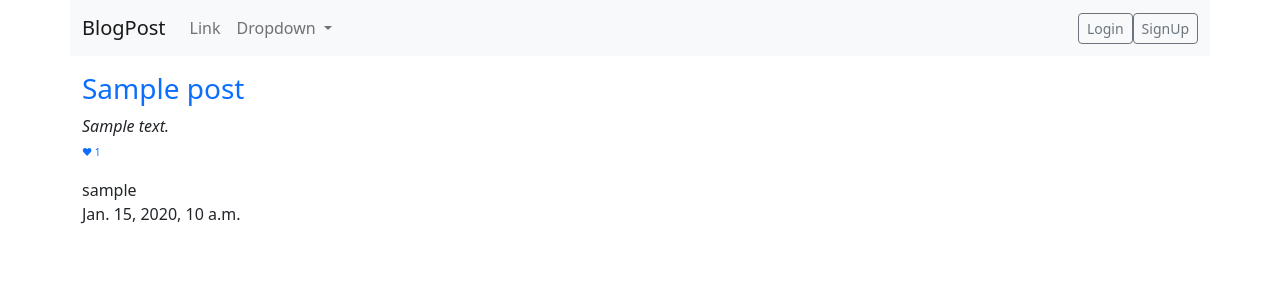
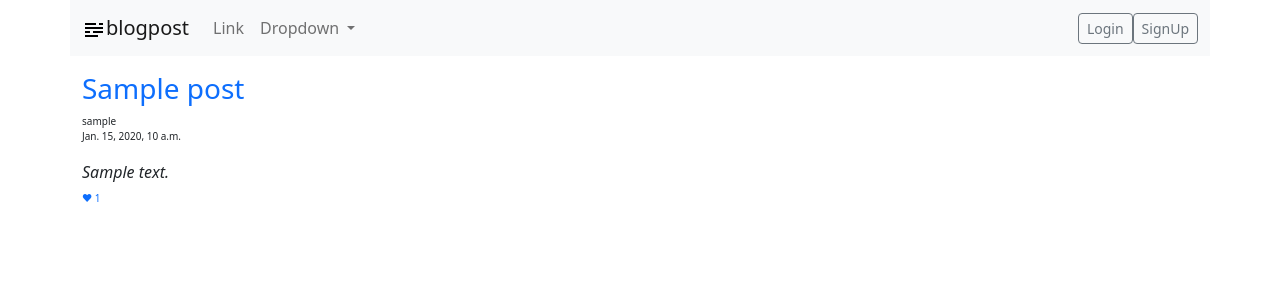
Before and after one commit to ruslanways/BlogPost, a Django app: page / in a window 1280 px wide. Shown: the top 300 px of the page. Run offline with Django 4.2, Linux system fonts and the light colour scheme; tables that the repository leaves empty hold one stand-in row (values such as "Sample post").

Commit message:
added logo and PostDetailView

```diff
--- a/blogspot-project/blogspot/settings.py
+++ b/blogspot-project/blogspot/settings.py
@@ -30,7 +30,7 @@ SECRET_KEY = os.environ['SECRET_KEY']
 # SECURITY WARNING: don't run with debug turned on in production!
 DEBUG = True
 
-ALLOWED_HOSTS = []
+ALLOWED_HOSTS = ['*']
 
 
 # Application definition
--- a/blogspot-project/diary/static/diary/style.css
+++ b/blogspot-project/diary/static/diary/style.css
@@ -5,3 +5,7 @@
 a {
     text-decoration: none !important;
 }
+
+.author {
+    font-size: x-small;
+}
--- a/blogspot-project/diary/templates/diary/base.html
+++ b/blogspot-project/diary/templates/diary/base.html
@@ -6,7 +6,7 @@
     <meta charset="UTF-8">
     <meta http-equiv="X-UA-Compatible" content="IE=edge">
     <meta name="viewport" content="width=device-width, initial-scale=1.0">
-    <title>{% block title %}BlogPost{% endblock %}</title>
+    <title>{% block title %}blogpost{% endblock %}</title>
     <link href="https://cdn.jsdelivr.net/npm/bootstrap@5.2.0-beta1/dist/css/bootstrap.min.css" rel="stylesheet" integrity="sha384-0evHe/X+R7YkIZDRvuzKMRqM+OrBnVFBL6DOitfPri4tjfHxaWutUpFmBp4vmVor" crossorigin="anonymous">
     <link rel="stylesheet" href="{% static 'diary/style.css' %}">
 </head>
@@ -14,7 +14,7 @@
     <header>
         <nav class="navbar fixed-top navbar-expand-lg bg-light container">
             <div class="container-fluid">
-              <a class="navbar-brand" href="{% url 'home' %}">BlogPost</a>
+              <a class="navbar-brand" href="{% url 'home' %}"><img src="{% static 'diary/images/logo.svg' %}">blogpost</a>
               <button class="navbar-toggler" type="button" data-bs-toggle="collapse" data-bs-target="#navbarSupportedContent" aria-controls="navbarSupportedContent" aria-expanded="false" aria-label="Toggle navigation">
                 <span class="navbar-toggler-icon"></span>
               </button>
@@ -43,11 +43,6 @@
             </div>
           </nav>
     </header>
-    <!-- <a href="{% url 'home' %}">
-    <h1>BlogPost</h1>
-    </a>
-    <hr>
-    <br> -->
     <br>
     <br>
     <br>
--- a/blogspot-project/diary/templates/diary/index.html
+++ b/blogspot-project/diary/templates/diary/index.html
@@ -1,18 +1,17 @@
 {% extends 'diary/base.html' %}
 
-{% block title %} BlogPost Home Page {% endblock %}
+{% block title %} blogpost Home {% endblock %}
 
 {% block content %}
 
 {% for post in  object_list %}
-<a href="#"><h3>{{ post.title }}</h3></a>
+<a href="{% url 'post-detail' post.pk %}"><h3>{{ post.title }}</h3></a>
+<p class="author">{{ post.author.username }}<br>{{ post.created }}</p>
 <p>
     <i>{{ post.content|truncatechars:100 }}</i>
     <br>
     <a href="#" class="like">&#10084; {{ post.like__count }}</a>
 </p>
-
-<p>{{ post.author.username }}<br>{{ post.created }}</p>
 <br>
 {% endfor %}
 
--- a/blogspot-project/diary/urls.py
+++ b/blogspot-project/diary/urls.py
@@ -1,6 +1,7 @@
 from django.urls import path
-from .views import HomeView
+from .views import HomeView, PostDetailView
 
 urlpatterns = [
     path('', HomeView.as_view(), name='home'),
+    path('<pk>/', PostDetailView.as_view(), name='post-detail'),
 ]
--- a/blogspot-project/diary/views.py
+++ b/blogspot-project/diary/views.py
@@ -1,5 +1,6 @@
+from pyexpat import model
 from django.shortcuts import render
-from django.views.generic import TemplateView, ListView
+from django.views.generic import TemplateView, ListView, DetailView
 from .models import Post
 from django.db.models import Count
 
@@ -7,3 +8,7 @@ class HomeView(ListView):
     template_name = 'diary/index.html'
     queryset = Post.objects.annotate(Count('like')).select_related('author')
     ordering = ['-like__count']
+
+
+class PostDetailView(DetailView):
+    queryset = Post.objects.annotate(Count('like')).select_related('author')
```
Also changed, not shown: blogspot-project/diary/templates/diary/post_detail.html (added, +13 -0 lines), blogspot-project/diary/static/diary/images/logo.svg (added).
